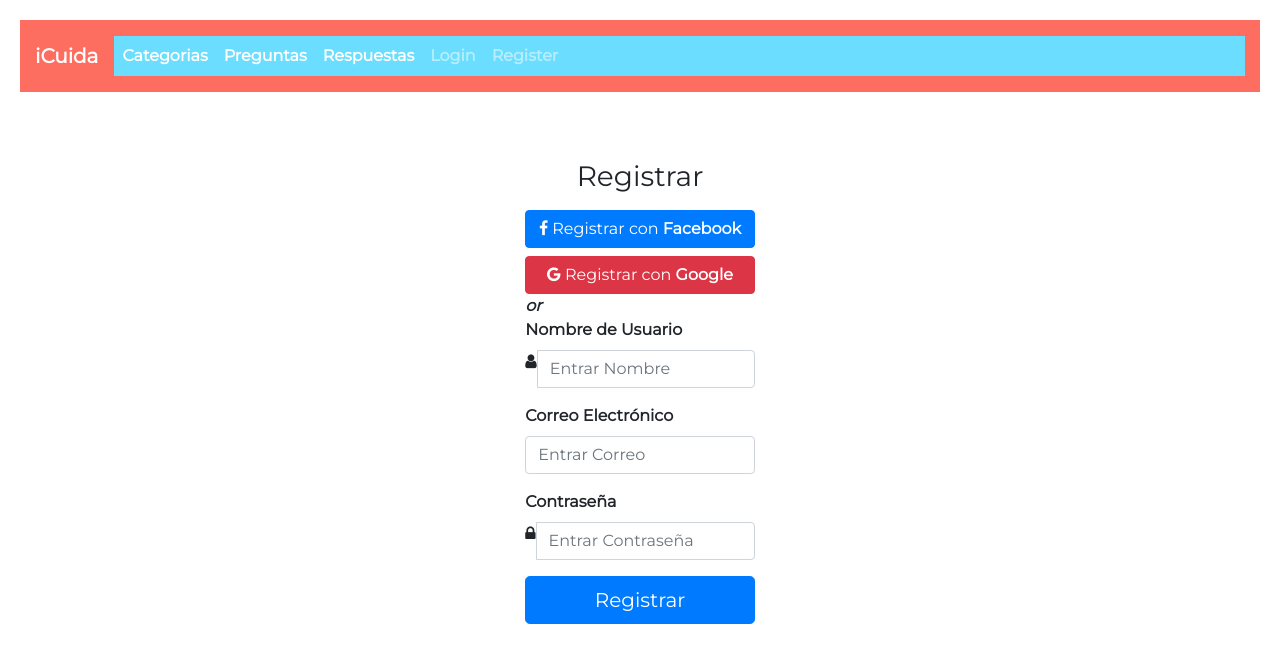
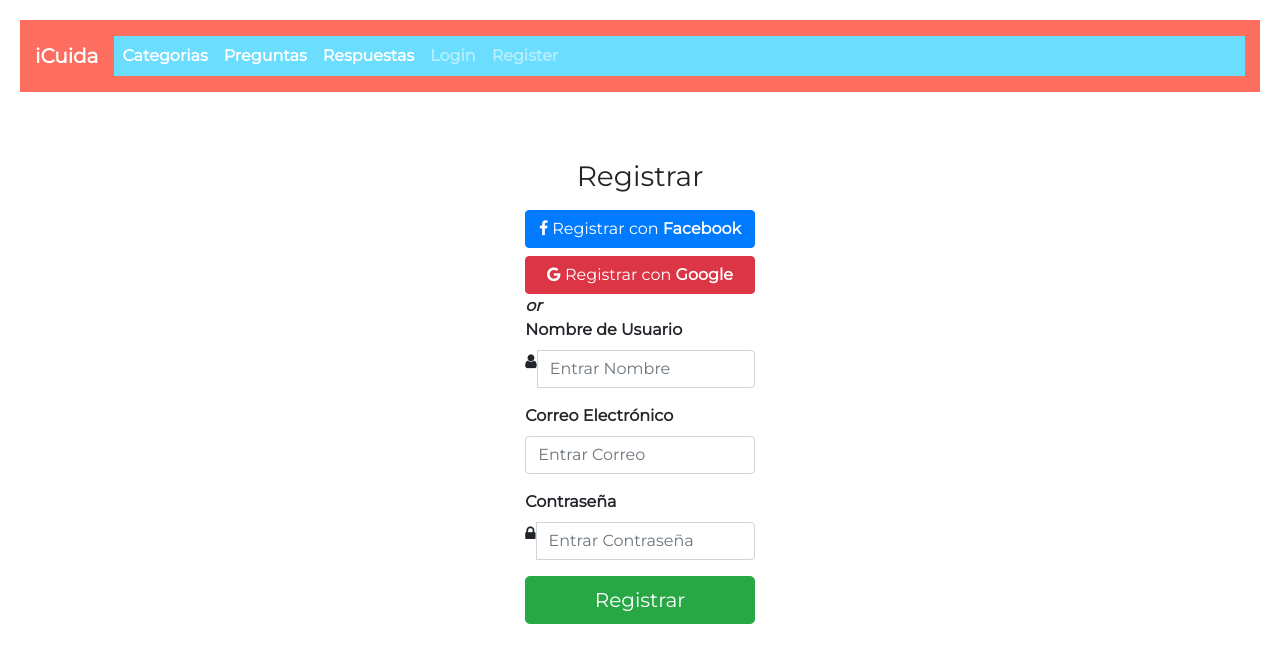
Before and after one commit to Iniciativa-Barcelona-Open-Data-I-iCuida/iCuida, a React (Create React App) app in the folder client/: page /register in a window 1280 px wide. Shown: the top 662 px of the page. Built offline with nearby package versions, Linux system fonts and the light colour scheme; a web font is replaced by a local one.

Commit message:
improve register.js

```diff
--- a/client/src/Component/Register.js
+++ b/client/src/Component/Register.js
@@ -99,10 +99,12 @@ class Register extends Component {
                                        onChange={this.onChange}/>
                                 </div>
                             </div>
+                            <div class="form-group">
                             <button type="submit"
-                                    className="btn btn-lg btn-primary btn-block">
+                                    className="btn btn-lg btn-success btn-block login-btn">
                                 Registrar
                             </button>
+                            </div>
                         </form>
                     </div>
                 </div>
```
